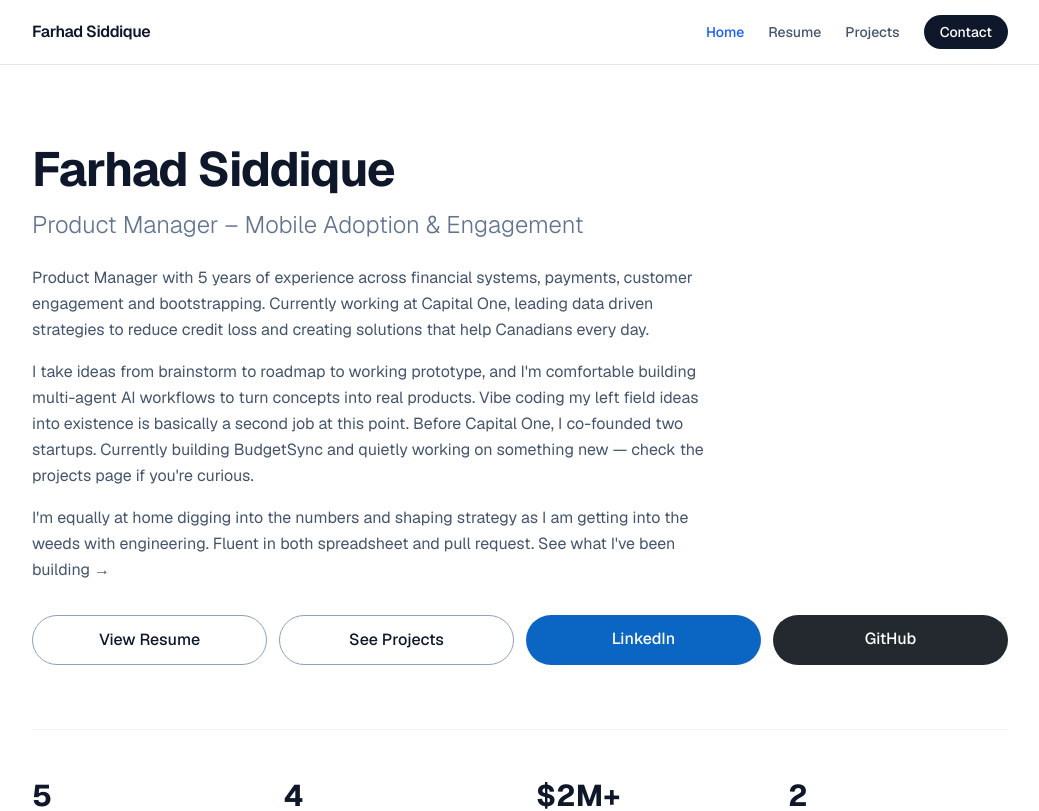
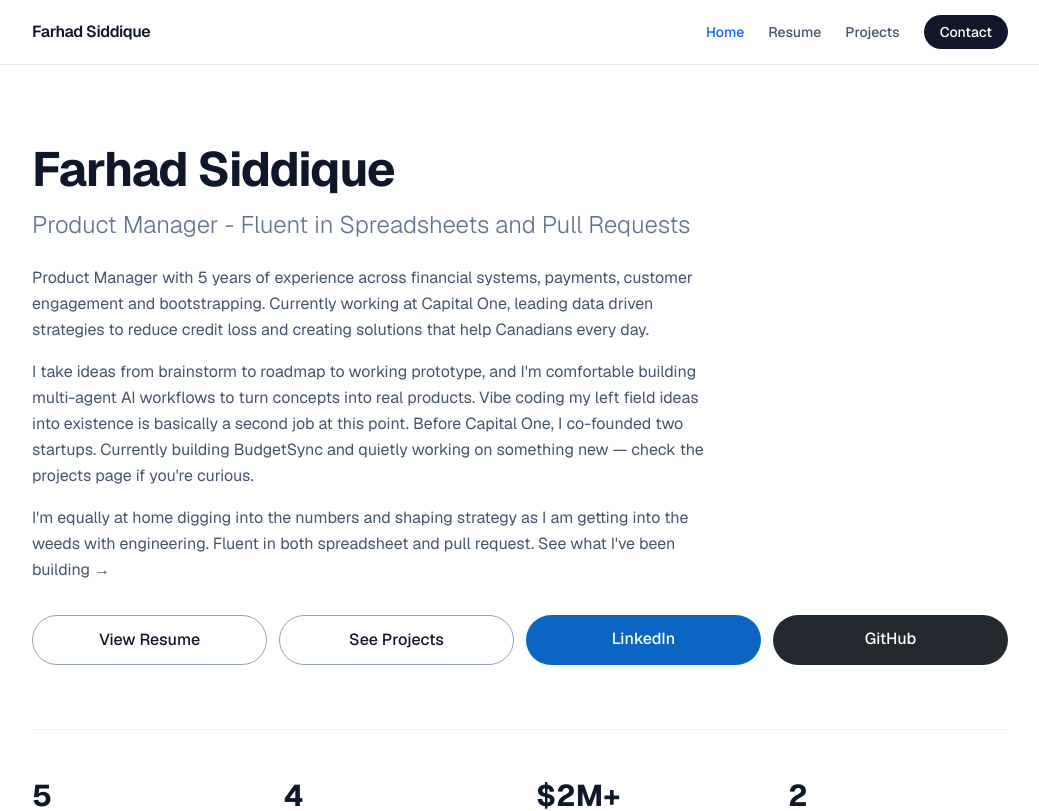
Before and after one commit to FarhadSiddique/portfolio, a Next.js app: page / in a window 1280 px wide. Shown: the top 811 px of the page, without its empty margins (120-1159 px from the left). Built offline with nearby package versions, Linux system fonts and the light colour scheme.

Commit message:
Update title tagline to creative PM descriptor for OG card
Co-Authored-By: Claude Sonnet 4.6 <noreply@anthropic.com>

```diff
--- a/content/resume.ts
+++ b/content/resume.ts
@@ -1,6 +1,6 @@
 export const resume = {
   name: "Farhad Siddique",
-  title: "Product Manager – Mobile Adoption & Engagement",
+  title: "Product Manager - Fluent in Spreadsheets and Pull Requests",
   location: "Toronto, ON",
   email: "farhad2548@gmail.com",
   phone: "(289) 707-6100",
```
